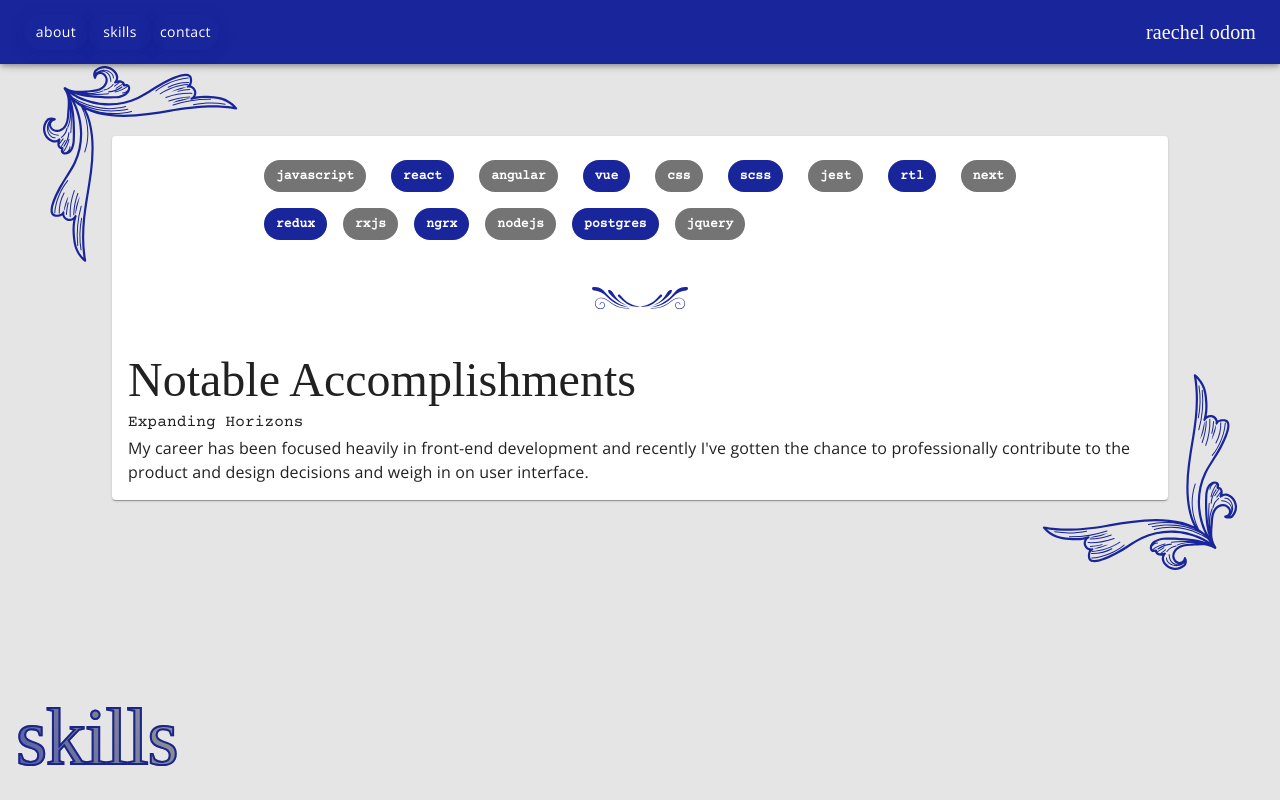
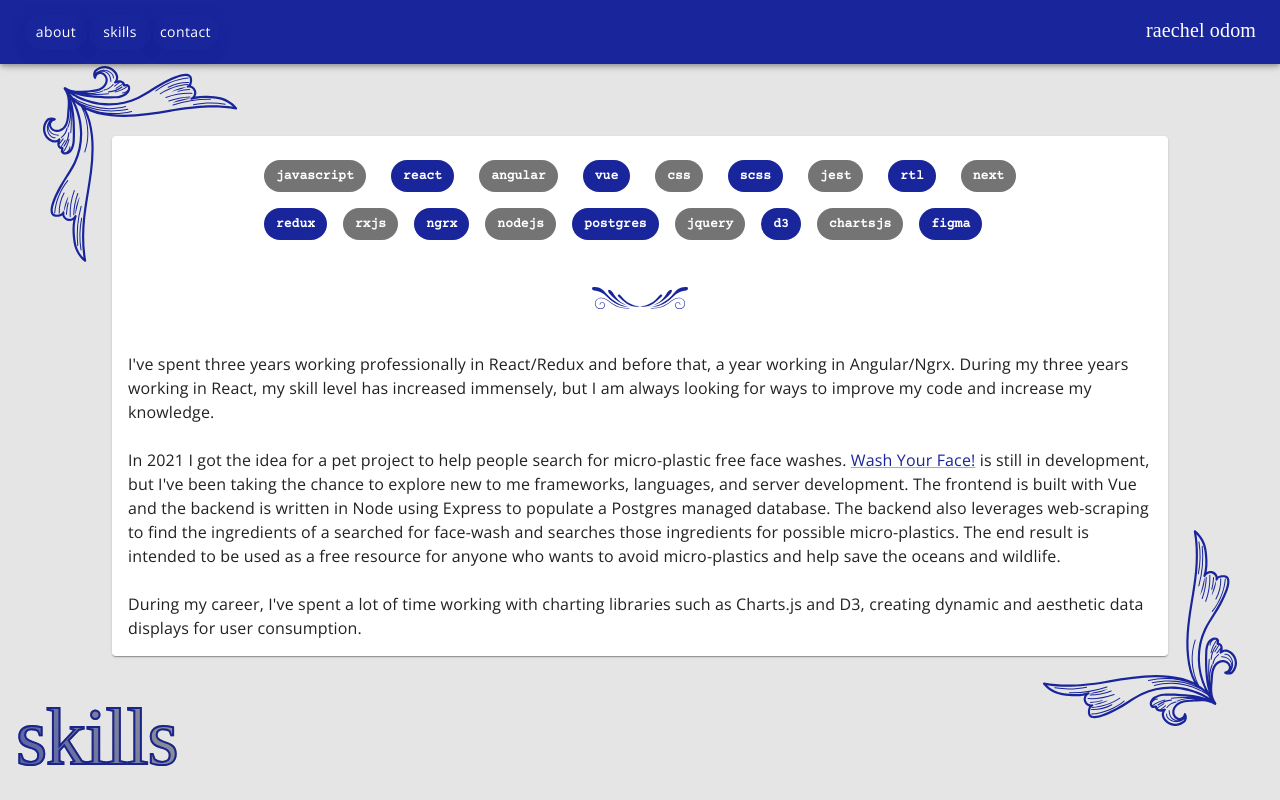
Before and after one commit to raechelo/Portfolio-Site, a React (Create React App) app: page /skills in a window 1280 px wide. Built offline with nearby package versions, Linux system fonts and the light colour scheme; a web font is replaced by a local one.

Commit message:
added more skills

```diff
--- a/src/Nav/Nav.js
+++ b/src/Nav/Nav.js
@@ -1,6 +1,7 @@
-import { AppBar, Button, Toolbar, Typography } from "@mui/material";
+import { AppBar, Button, Grid, Toolbar, Typography } from "@mui/material";
 import React from "react";
 import { useNavigate } from "react-router-dom";
+import WesternDivider from "../assets/western-divider.svg";
 
 export default function Nav() {
   const navigate = useNavigate();
@@ -8,6 +9,11 @@ export default function Nav() {
   return (
     <AppBar>
       <Toolbar>
+        <Grid
+          display="flex"
+          justifyContent="space-between"
+          style={{ width: "100%" }}
+        >
           {["about", "skills", "contact"].map((item) => (
             <Button
               onClick={() => {
@@ -15,6 +21,7 @@ export default function Nav() {
               }}
               key={`nav-menu-${item}`}
               sx={{ color: "#fff" }}
+              color="secondary"
             >
               {item}
             </Button>
@@ -22,6 +29,7 @@ export default function Nav() {
           <div style={{ marginLeft: "auto" }}>
             <Typography variant="h6">raechel odom</Typography>
           </div>
+        </Grid>
       </Toolbar>
     </AppBar>
   );
--- a/src/Skills/Skills.js
+++ b/src/Skills/Skills.js
@@ -1,5 +1,5 @@
 import React from "react";
-import { Card, Chip, Grid, Typography } from "@mui/material";
+import { Card, Chip, Grid, Link, Typography } from "@mui/material";
 import WesternDivider from "../assets/western-divider.svg";
 
 const skills = [
@@ -18,11 +18,14 @@ const skills = [
   "nodejs",
   "postgres",
   "jquery",
+  "d3",
+  "chartsjs",
+  "figma",
 ];
 
 const Skills = () => {
   return (
-    <Card sx={{ margin: "24px" }}>
+    <Card sx={{ margin: "24px", maxHeight: "63vh", overflowY: "scroll" }}>
       <Grid
         display="flex"
         flexWrap="wrap"
@@ -37,12 +40,31 @@ const Skills = () => {
         <img src={WesternDivider} style={{ width: "100px" }} alt="" />
       </div>
       <Grid>
-        <Typography variant="h3">Notable Accomplishments</Typography>
-        <Typography variant="subtitle1">Expanding Horizons</Typography>
         <Typography>
-          My career has been focused heavily in front-end development and
-          recently I've gotten the chance to professionally contribute to the
-          product and design decisions and weigh in on user interface.
+          I've spent three years working professionally in React/Redux and
+          before that, a year working in Angular/Ngrx. During my three years
+          working in React, my skill level has increased immensely, but I am
+          always looking for ways to improve my code and increase my knowledge.
+          <br />
+          <br />
+          In 2021 I got the idea for a pet project to help people search for
+          micro-plastic free face washes.{" "}
+          <Link href="https://github.com/raechelo/wash-your-face">
+            Wash Your Face!
+          </Link>{" "}
+          is still in development, but I've been taking the chance to explore
+          new to me frameworks, languages, and server development. The frontend
+          is built with Vue and the backend is written in Node using Express to
+          populate a Postgres managed database. The backend also leverages
+          web-scraping to find the ingredients of a searched for face-wash and
+          searches those ingredients for possible micro-plastics. The end result
+          is intended to be used as a free resource for anyone who wants to
+          avoid micro-plastics and help save the oceans and wildlife.
+          <br />
+          <br />
+          During my career, I've spent a lot of time working with charting
+          libraries such as Charts.js and D3, creating dynamic and aesthetic
+          data displays for user consumption.
         </Typography>
       </Grid>
     </Card>
```
Also changed, not shown: src/assets/western-divider.svg. Lines whose indentation alone changed are shown as unchanged.
